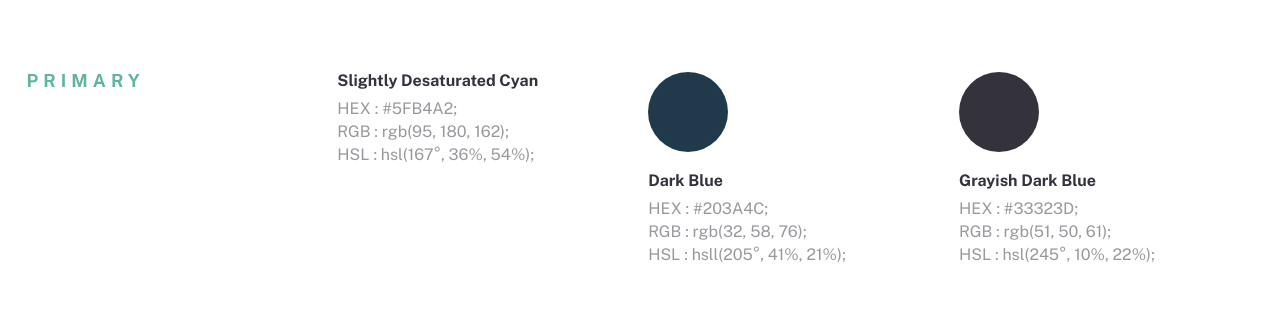
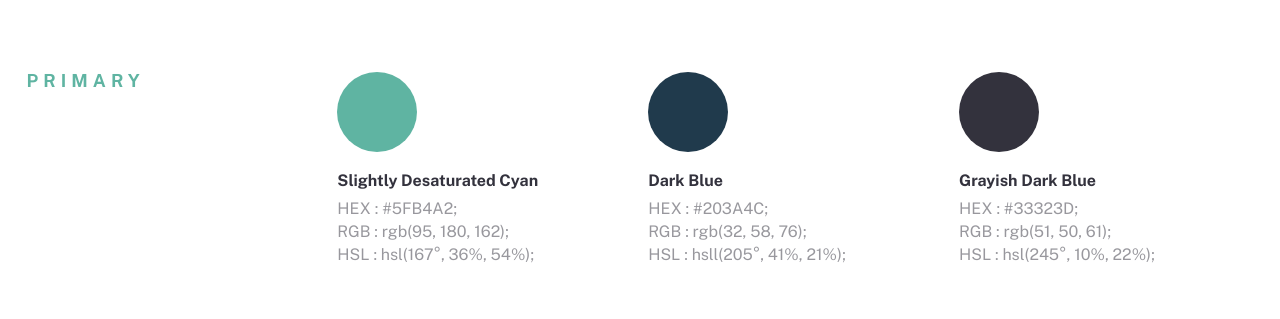
Before and after one commit to e2o26bek/project-1, a plain HTML site: page index.html in a window 1280 px wide. Shown: the part 471-790 px from the top of the page. Drawn offline with Linux system fonts and the light colour scheme.

Commit message:
finish project

```diff
--- a/index.html
+++ b/index.html
@@ -29,8 +29,7 @@
                 <h2 class="greenheader">PRIMARY</h2>
             </div>
             <div class="colorcard">
-                <div clas
-                s="circle"></div>
+                <div class="circle"></div>
                 <h3 class="cardheader">Slightly Desaturated Cyan</h3>
                 <p class="greytext">HEX : #5FB4A2;</p>
                 <p class="greytext">RGB : rgb(95, 180, 162);</p>
```
